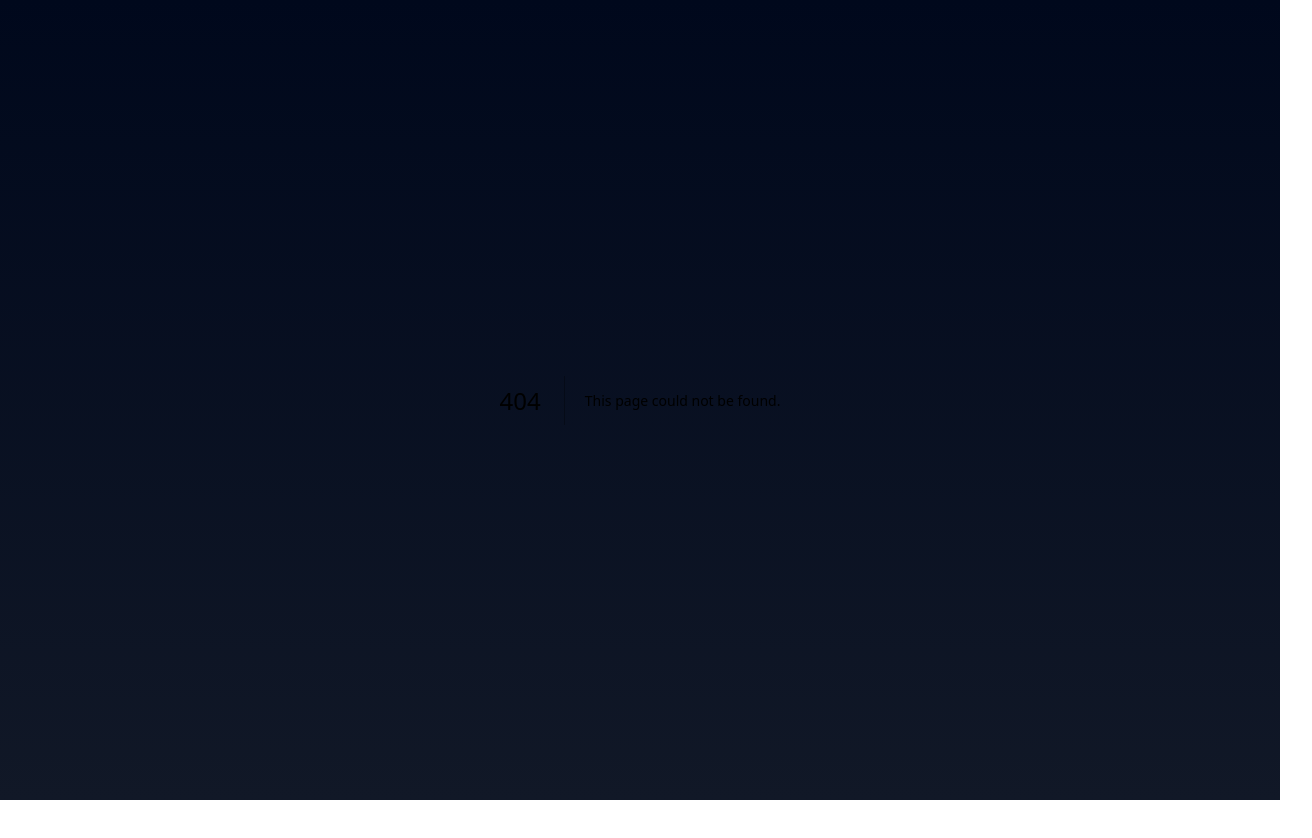
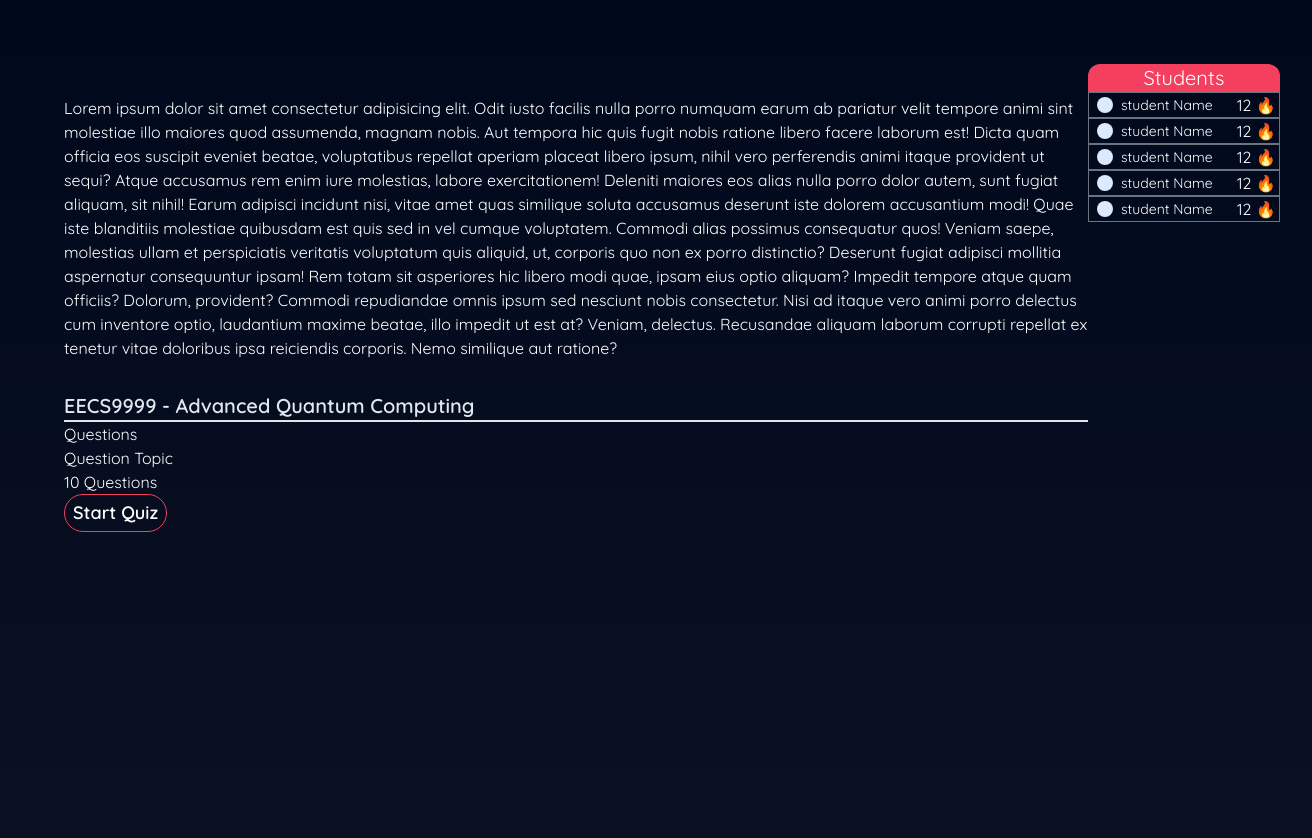
Before and after one commit to araf821/SmartStreak, a Next.js app: page /class in a window 1280 px wide. Before the commit this address had no page. Shown: the top 838 px of the page, 1312 px wide, since content can reach past the window. Before the commit the page ends 800 px from the top, so only its background shows below. Built offline with nearby package versions, Linux system fonts and the light colour scheme.

Commit message:
Started the UI design for the classPage

```diff
--- /dev/null
+++ b/app/(mainRoutes)/class/page.tsx
@@ -0,0 +1,65 @@
+import QuestionModule from "@/components/QuestionModule";
+import StudentName from "@/components/StudentName";
+import Image from "next/image";
+import { FC } from "react";
+interface ClassPageProps {}
+
+const ClassPage: FC<ClassPageProps> = () => {
+  return (
+    <div className="w-full text-md text-white flex p-8 m-8">
+      {/* <div>Image container</div> */}
+      <div className="flex-3 flex-col gap-8">
+        <div>{/* Image */}</div>
+        <div>
+          {/* <Image
+            src="https://images.unsplash.com/photo-1461749280684-dccba630e2f6?auto=format&fit=crop&q=80&w=3269&ixlib=rb-4.0.3&ixid=M3wxMjA3fDB8MHxwaG90by1wYWdlfHx8fGVufDB8fHx8fA%3D%3D"
+            alt=""
+            fill
+            className=" object-cover"
+          /> */}
+          <p className="py-8">
+            Lorem ipsum dolor sit amet consectetur adipisicing elit. Odit iusto
+            facilis nulla porro numquam earum ab pariatur velit tempore animi
+            sint molestiae illo maiores quod assumenda, magnam nobis. Aut
+            tempora hic quis fugit nobis ratione libero facere laborum est!
+            Dicta quam officia eos suscipit eveniet beatae, voluptatibus
+            repellat aperiam placeat libero ipsum, nihil vero perferendis animi
+            itaque provident ut sequi? Atque accusamus rem enim iure molestias,
+            labore exercitationem! Deleniti maiores eos alias nulla porro dolor
+            autem, sunt fugiat aliquam, sit nihil! Earum adipisci incidunt nisi,
+            vitae amet quas similique soluta accusamus deserunt iste dolorem
+            accusantium modi! Quae iste blanditiis molestiae quibusdam est quis
+            sed in vel cumque voluptatem. Commodi alias possimus consequatur
+            quos! Veniam saepe, molestias ullam et perspiciatis veritatis
+            voluptatum quis aliquid, ut, corporis quo non ex porro distinctio?
+            Deserunt fugiat adipisci mollitia aspernatur consequuntur ipsam! Rem
+            totam sit asperiores hic libero modi quae, ipsam eius optio aliquam?
+            Impedit tempore atque quam officiis? Dolorum, provident? Commodi
+            repudiandae omnis ipsum sed nesciunt nobis consectetur. Nisi ad
+            itaque vero animi porro delectus cum inventore optio, laudantium
+            maxime beatae, illo impedit ut est at? Veniam, delectus. Recusandae
+            aliquam laborum corrupti repellat ex tenetur vitae doloribus ipsa
+            reiciendis corporis. Nemo similique aut ratione?
+          </p>
+          <h1 className="text-xl font-semibold border-b-2 text-slate-200">
+            EECS9999 - Advanced Quantum Computing
+          </h1>
+          <QuestionModule />
+        </div>
+      </div>
+      <div className=" flex-1 ">
+        <div className="bg-rose-500 text-xl capitalize rounded-t-xl flex items-center justify-center w-48">
+          <h1>students</h1>
+        </div>
+        {/* map the data */}
+        <StudentName />
+        <StudentName />
+        <StudentName />
+        <StudentName />
+        <StudentName />
+      </div>
+    </div>
+  );
+};
+
+export default ClassPage;
--- /dev/null
+++ b/components/QuestionModule.tsx
@@ -0,0 +1,23 @@
+import { FC } from "react";
+import StartQuizButton from "./StartQuizButton";
+
+interface QuestionModuleProps {}
+
+const QuestionModule: FC<QuestionModuleProps> = () => {
+  return (
+    <div className=" w-full border-5 border-red-500 aspect-square">
+      <div>
+        <p>Questions</p>
+      </div>
+      <div>
+        <h1>Question Topic</h1>
+        <p>
+          <span>10</span> Questions
+          <StartQuizButton />
+        </p>
+      </div>
+    </div>
+  );
+};
+
+export default QuestionModule;
--- /dev/null
+++ b/components/StartQuizButton.tsx
@@ -0,0 +1,13 @@
+import React from "react";
+
+const StartQuizButton = () => {
+  return (
+    <div>
+      <button className=" text-lg font-semibold border border-rose-500 rounded-full hover:text-white hover:bg-rose-500 px-2 py-1 transition">
+        Start Quiz
+      </button>
+    </div>
+  );
+};
+
+export default StartQuizButton;
--- /dev/null
+++ b/components/StudentName.tsx
@@ -0,0 +1,15 @@
+import React from "react";
+
+const StudentName = () => {
+  return (
+    <div className="w-48 text-white flex border border-gray-500">
+      <div className="flex gap-2 items-center">
+        <div className="w-4 h-4 ml-2 bg-blue-100 rounded-full"></div>
+        <p className="text-sm">student Name</p>
+        <p className=" ml-4">12 🔥</p>
+      </div>
+    </div>
+  );
+};
+
+export default StudentName;
--- a/next.config.js
+++ b/next.config.js
@@ -1,4 +1,8 @@
 /** @type {import('next').NextConfig} */
-const nextConfig = {}
+const nextConfig = {
+  images: {
+    domains: ["images.unsplash.com"],
+  },
+};
 
-module.exports = nextConfig
+module.exports = nextConfig;
```
